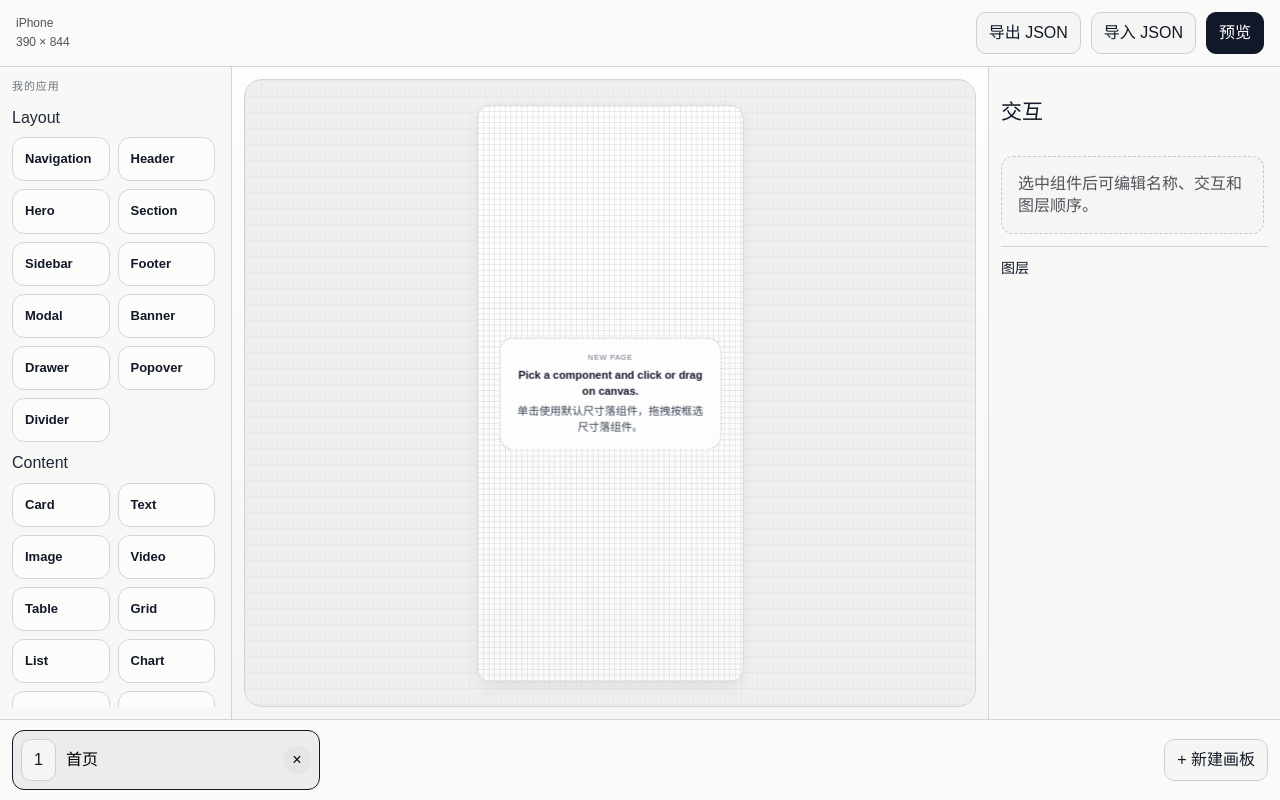
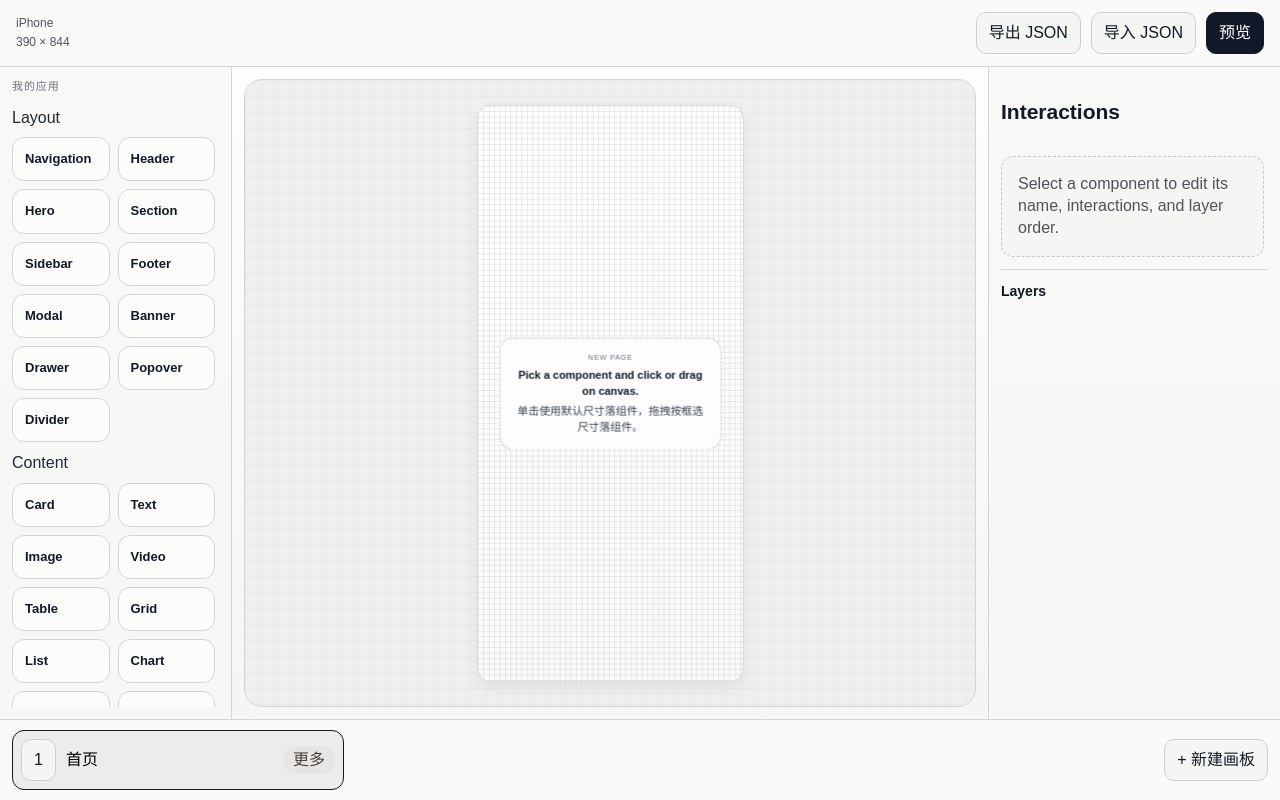
Before and after one commit to kaelem1/wireframe-for-llm, a React (Vite) app: page / in a window 1280 px wide. Both pictures are taken after a click on the button "创建项目". Built offline with nearby package versions, Linux system fonts and the light colour scheme.

Commit message:
feat: unlock component editing and board actions

```diff
--- a/src/components/BoardStrip.tsx
+++ b/src/components/BoardStrip.tsx
@@ -1,9 +1,11 @@
 /*
 [PROTOCOL]:
 1. 逻辑变更后更新此 Header
-2. 更新后检查所属 `.folder.md`
+2. 当前画板按钮将删除收进“更多”菜单，并支持整板创建副本
+3. 更新后检查所属 `.folder.md`
 */
 
+import { useState } from 'react'
 import { useAppStore } from '../stores/appStore'
 
 export function BoardStrip() {
@@ -11,9 +13,11 @@ export function BoardStrip() {
   const activeBoardId = useAppStore((state) => state.activeBoardId)
   const setActiveBoardId = useAppStore((state) => state.setActiveBoardId)
   const addBoard = useAppStore((state) => state.addBoard)
+  const duplicateBoard = useAppStore((state) => state.duplicateBoard)
   const deleteBoard = useAppStore((state) => state.deleteBoard)
   const reorderBoards = useAppStore((state) => state.reorderBoards)
   const updateBoardName = useAppStore((state) => state.updateBoardName)
+  const [menuBoardId, setMenuBoardId] = useState<string | null>(null)
 
   if (!project) {
     return null
@@ -46,14 +50,38 @@ export function BoardStrip() {
               onChange={(event) => updateBoardName(board.id, event.target.value)}
               onFocus={() => setActiveBoardId(board.id)}
             />
-            <button
-              type="button"
-              className="board-chip__delete"
-              onClick={() => deleteBoard(board.id)}
-              aria-label={`删除${board.name}`}
-            >
-              ×
-            </button>
+            <div className="board-chip__menu">
+              <button
+                type="button"
+                className="board-chip__more"
+                onClick={() => setMenuBoardId(menuBoardId === board.id ? null : board.id)}
+                aria-label={`更多${board.name}`}
+              >
+                更多
+              </button>
+              {menuBoardId === board.id ? (
+                <div className="board-chip__menu-popover">
+                  <button
+                    type="button"
+                    onClick={() => {
+                      duplicateBoard(board.id)
+                      setMenuBoardId(null)
+                    }}
+                  >
+                    创建副本
+                  </button>
+                  <button
+                    type="button"
+                    onClick={() => {
+                      deleteBoard(board.id)
+                      setMenuBoardId(null)
+                    }}
+                  >
+                    删除
+                  </button>
+                </div>
+              ) : null}
+            </div>
           </div>
         ))}
       </div>
--- a/src/components/InteractionPanel.tsx
+++ b/src/components/InteractionPanel.tsx
@@ -1,10 +1,12 @@
 /*
 [PROTOCOL]:
 1. 逻辑变更后更新此 Header
-2. 当前在右栏同时承接单选交互编辑与图层拖拽排序
-3. 更新后检查所属 `.folder.md`
+2. 当前在右栏同时承接单选交互编辑、多选批量操作与图层拖拽排序
+3. 图层拖拽提供目标态反馈，文案统一为英文
+4. 更新后检查所属 `.folder.md`
 */
 
+import { useState } from 'react'
 import { useAppStore } from '../stores/appStore'
 import { INTERACTION_ACTION_OPTIONS, INTERACTION_TRIGGER_OPTIONS } from '../utils/constants'
 import { findComponentById, getBoardById } from '../utils/project'
@@ -15,11 +17,15 @@ export function InteractionPanel() {
   const selectedComponentId = useAppStore((state) => state.selectedComponentId)
   const selectedComponentIds = useAppStore((state) => state.selectedComponentIds)
   const selectComponent = useAppStore((state) => state.selectComponent)
+  const selectComponents = useAppStore((state) => state.selectComponents)
   const updateComponent = useAppStore((state) => state.updateComponent)
+  const deleteSelectedComponents = useAppStore((state) => state.deleteSelectedComponents)
   const addInteraction = useAppStore((state) => state.addInteraction)
   const setInteraction = useAppStore((state) => state.setInteraction)
   const removeInteraction = useAppStore((state) => state.removeInteraction)
   const reorderComponents = useAppStore((state) => state.reorderComponents)
+  const [dropTargetId, setDropTargetId] = useState<string | null>(null)
+  const [draggingId, setDraggingId] = useState<string | null>(null)
 
   if (!project || !activeBoardId) {
     return null
@@ -41,14 +47,14 @@ export function InteractionPanel() {
   return (
     <div className="panel">
       <div className="panel__header">
-        <h2>交互</h2>
+        <h2>Interactions</h2>
       </div>
 
       <div className="panel__editor">
         {selected ? (
           <>
             <label className="form-field">
-              <span>名称</span>
+              <span>Name</span>
               <input
                 value={selected.name}
                 onChange={(event) => updateComponent(selected.id, { name: event.target.value })}
@@ -59,7 +65,7 @@ export function InteractionPanel() {
               {selected.interactions.map((interaction) => (
                 <div key={interaction.id} className="interaction-card">
                   <label className="form-field">
-                    <span>触发方式</span>
+                    <span>Trigger</span>
                     <select
                       value={interaction.trigger}
                       onChange={(event) =>
@@ -79,7 +85,7 @@ export function InteractionPanel() {
                   </label>
 
                   <label className="form-field">
-                    <span>动作</span>
+                    <span>Action</span>
                     <select
                       value={interaction.action}
                       onChange={(event) =>
@@ -100,7 +106,7 @@ export function InteractionPanel() {
 
                   {interaction.action === 'navigate' ? (
                     <label className="form-field">
-                      <span>目标</span>
+                      <span>Target</span>
                       <select
                         value={interaction.target ?? ''}
                         onChange={(event) =>
@@ -111,7 +117,7 @@ export function InteractionPanel() {
                           })
                         }
                       >
-                        <option value="">请选择画板</option>
+                        <option value="">Select Board</option>
                         {project.boards.map((item) => (
                           <option key={item.id} value={item.id}>
                             {item.name}
@@ -123,7 +129,7 @@ export function InteractionPanel() {
 
                   {interaction.action === 'showModal' ? (
                     <label className="form-field">
-                      <span>目标</span>
+                      <span>Target</span>
                       <select
                         value={interaction.target ?? ''}
                         onChange={(event) =>
@@ -134,7 +140,7 @@ export function InteractionPanel() {
                           })
                         }
                       >
-                        <option value="">请选择弹窗</option>
+                        <option value="">Select Modal</option>
                         {board.components
                           .filter((item) => item.type === 'Modal')
                           .map((item) => (
@@ -151,40 +157,73 @@ export function InteractionPanel() {
                     className="ghost-button"
                     onClick={() => removeInteraction(selected.id, interaction.id)}
                   >
-                    删除交互
+                    Delete Interaction
                   </button>
                 </div>
               ))}
             </div>
 
             <button type="button" className="ghost-button" onClick={() => addInteraction(selected.id)}>
-              + 添加交互
+              + Add Interaction
             </button>
           </>
+        ) : isMultiSelect ? (
+          <div className="panel__batch-state">
+            <strong>{selectedComponentIds.length} selected</strong>
+            <span>Batch actions are available for the current selection.</span>
+            <div className="panel__batch-actions">
+              <button type="button" className="ghost-button" onClick={deleteSelectedComponents}>
+                Delete Selected
+              </button>
+              <button type="button" className="ghost-button" onClick={() => selectComponents([])}>
+                Clear Selection
+              </button>
+            </div>
+          </div>
         ) : (
-          <div className="panel__empty">
-            {isMultiSelect ? `已框选 ${selectedComponentIds.length} 个组件，交互编辑仅支持单选。` : '选中组件后可编辑名称、交互和图层顺序。'}
-          </div>
+          <div className="panel__empty">Select a component to edit its name, interactions, and layer order.</div>
         )}
       </div>
 
       <div className="panel__section panel__section--layers">
-        <div className="panel__section-title">图层</div>
+        <div className="panel__section-title">Layers</div>
         <div className="layer-list">
           {layeredComponents.map(({ component, boardIndex }) => (
             <button
               key={component.id}
               type="button"
-              className={selectedComponentIds.includes(component.id) ? 'layer-item is-active' : 'layer-item'}
+              className={[
+                'layer-item',
+                selectedComponentIds.includes(component.id) ? 'is-active' : '',
+                draggingId === component.id ? 'is-dragging' : '',
+                dropTargetId === component.id ? 'is-drop-target' : '',
+              ]
+                .filter(Boolean)
+                .join(' ')}
               draggable
               onClick={() => selectComponent(component.id)}
               onDragStart={(event) => {
+                setDraggingId(component.id)
                 event.dataTransfer.setData('application/x-layer-id', component.id)
               }}
-              onDragOver={(event) => event.preventDefault()}
+              onDragEnd={() => {
+                setDraggingId(null)
+                setDropTargetId(null)
+              }}
+              onDragOver={(event) => {
+                event.preventDefault()
+                setDropTargetId(component.id)
+              }}
+              onDragLeave={() => {
+                if (dropTargetId === component.id) {
+                  setDropTargetId(null)
+                }
+              }}
               onDrop={(event) => {
                 const fromId = event.dataTransfer.getData('application/x-layer-id')
                 const fromIndex = board.components.findIndex((item) => item.id === fromId)
+                setDraggingId(null)
+                setDropTargetId(null)
                 if (fromIndex >= 0) {
                   reorderComponents(board.id, fromIndex, boardIndex)
                 }
--- a/src/index.css
+++ b/src/index.css
@@ -220,6 +220,22 @@ body {
   border-radius: 12px;
   background: #f5f5f4;
   color: #52525b;
+}
+
+.panel__batch-state {
+  display: grid;
+  gap: 10px;
+  padding: 16px;
+  border: 1px solid #d4d4d4;
+  border-radius: 12px;
+  background: #f5f5f4;
+  color: #44403c;
+}
+
+.panel__batch-actions {
+  display: flex;
+  flex-wrap: wrap;
+  gap: 8px;
 }
 
 .component-palette {
@@ -587,6 +603,16 @@ body {
   background: #ececec;
 }
 
+.layer-item.is-dragging {
+  opacity: 0.72;
+}
+
+.layer-item.is-drop-target {
+  border-color: #111827;
+  background: #e7e5e4;
+  box-shadow: inset 0 0 0 1px #111827;
+}
+
 .layer-item:active {
   cursor: grabbing;
 }
@@ -615,6 +641,7 @@ body {
 }
 
 .board-chip {
+  position: relative;
   display: flex;
   align-items: center;
   gap: 8px;
@@ -637,11 +664,41 @@ body {
   background: transparent;
 }
 
-.board-chip__delete {
-  width: 28px;
+.board-chip__menu {
+  position: relative;
+}
+
+.board-chip__more {
   height: 28px;
+  padding: 0 10px;
   border-radius: 999px;
   background: #e7e5e4;
+  color: #44403c;
+}
+
+.board-chip__menu-popover {
+  position: absolute;
+  right: 0;
+  top: calc(100% + 6px);
+  z-index: 2;
+  display: grid;
+  min-width: 108px;
+  padding: 6px;
+  border: 1px solid #d4d4d4;
+  border-radius: 12px;
+  background: #fff;
+  box-shadow: 0 10px 24px rgba(15, 23, 42, 0.08);
+}
+
+.board-chip__menu-popover button {
+  padding: 8px 10px;
+  border-radius: 8px;
+  background: transparent;
+  text-align: left;
+}
+
+.board-chip__menu-popover button:hover {
+  background: #f5f5f4;
 }
 
 .overlay,
--- a/src/stores/appStore.ts
+++ b/src/stores/appStore.ts
@@ -4,7 +4,8 @@
 2. 当前把单一 wireframe 工作态、编辑命令与多选状态并入同一 store
 3. 画布始终运行在线框编辑态，不再维护 on/off 双快照切换
 4. 待放置组件持续保留，直到显式切换、取消或选中画布组件
-5. 更新后检查所属 `.folder.md`
+5. 当前支持画板整板复制
+6. 更新后检查所属 `.folder.md`
 */
 
 import { applyPatches, enablePatches, produceWithPatches, type Patch } from 'immer'
@@ -16,6 +17,7 @@ import {
   createComponent,
   createId,
   createProject,
+  duplicateBoard,
   duplicateComponent,
   exportProjectJson,
   findComponentById,
@@ -104,6 +106,7 @@ type StoreState = {
   setEditingComponentId: (componentId: string | null) => void
   setPendingComponentType: (type: ComponentType | null) => void
   addBoard: () => void
+  duplicateBoard: (boardId: string) => void
   deleteBoard: (boardId: string) => void
   reorderBoards: (fromIndex: number, toIndex: number) => void
   updateBoardName: (boardId: string, name: string) => void
@@ -339,6 +342,20 @@ export const useAppStore = create<StoreState>((set, get) => {
           return
         }
         const board = createBoard(getNextBoardName(draft.project))
+        draft.project.boards.push(board)
+        draft.activeBoardId = board.id
+        draft.selectedComponentId = null
+        draft.selectedComponentIds = []
+      }),
+    duplicateBoard: (boardId) =>
+      commit((draft) => {
+        if (!draft.project) {
+          return
+        }
+        const board = duplicateBoard(draft.project, boardId)
+        if (!board) {
+          return
+        }
         draft.project.boards.push(board)
         draft.activeBoardId = board.id
         draft.selectedComponentId = null
--- a/src/utils/project.ts
+++ b/src/utils/project.ts
@@ -2,7 +2,8 @@
 [PROTOCOL]:
 1. 逻辑变更后更新此 Header
 2. 当前包含项目导出扩展、fit 缩放与放置/命名辅助
-3. 更新后检查所属 `.folder.md`
+3. 组件归一化仅做边界与最小尺寸约束，不再锁死特定组件的位置或宽度
+4. 更新后检查所属 `.folder.md`
 */
 
 import {
@@ -179,30 +180,13 @@ export function createComponent(
 
 export function normalizeComponent(component: ProtoComponent, boardSize: BoardSize): ProtoComponent {
   const meta = COMPONENT_META_MAP[component.type]
-  const width = meta.fullWidth
-    ? boardSize.width
-    : clamp(component.width, meta.minWidth, boardSize.width)
+  const width = clamp(component.width, meta.minWidth, boardSize.width)
   const height = clamp(component.height, meta.minHeight, boardSize.height)
   const maxX = Math.max(0, boardSize.width - width)
   const maxY = Math.max(0, boardSize.height - height)
 
   let x = clamp(snap(component.x), 0, maxX)
   let y = clamp(snap(component.y), 0, maxY)
-
-  if (meta.anchor === 'top') {
-    x = 0
-    y = 0
-  }
-
-  if (meta.anchor === 'bottom') {
-    x = 0
-    y = boardSize.height - height
-  }
-
-  if (component.type === 'Modal') {
-    x = clamp(snap(component.x), 0, maxX)
-    y = clamp(snap(component.y), 0, maxY)
-  }
 
   return {
     ...component,
@@ -228,6 +212,27 @@ export function duplicateComponent(component: ProtoComponent, boardSize: BoardSi
     },
     boardSize,
   )
+}
+
+export function duplicateBoard(project: ProjectData, boardId: string): Board | null {
+  const source = getBoardById(project, boardId)
+
+  if (!source) {
+    return null
+  }
+
+  return {
+    id: createId('board'),
+    name: getNextBoardCopyName(project, source.name),
+    components: source.components.map((component) => ({
+      ...component,
+      id: createId('comp'),
+      interactions: component.interactions.map((interaction) => ({
+        ...interaction,
+        id: createId('interaction'),
+      })),
+    })),
+  }
 }
 
 export function getBoardById(project: ProjectData, boardId: string) {
@@ -258,6 +263,22 @@ export function getNextBoardName(project: ProjectData) {
   }
 
   return `画板${index}`
+}
+
+function getNextBoardCopyName(project: ProjectData, name: string) {
+  const baseName = `${name} 副本`
+
+  if (!project.boards.some((board) => board.name === baseName)) {
+    return baseName
+  }
+
+  let index = 2
+
+  while (project.boards.some((board) => board.name === `${baseName} ${index}`)) {
+    index += 1
+  }
+
+  return `${baseName} ${index}`
 }
 
 export function getPlacedComponentFrame(
```
Also changed, not shown: src/utils/constants.ts (+6 -6 lines), .ai/current.md, .ai/decisions.md, src/.folder.md, src/components/.folder.md, src/stores/.folder.md, src/utils/.folder.md, 1 other file (tests, documents, lock files or other folders).
